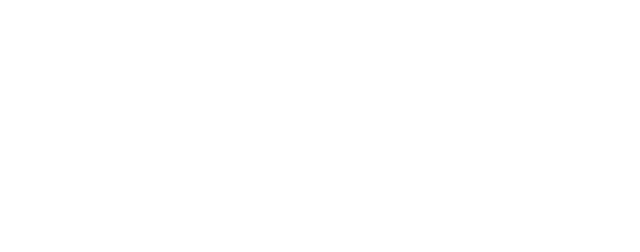
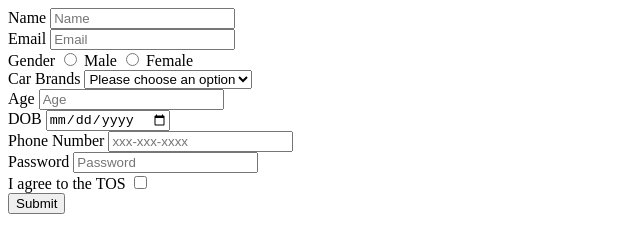
Before and after one commit to acciojob/signup-form-car-bhuvan243, a website: page main.html in a window 1280 px wide. Shown: the whole page, without its empty margins (0-640 px from the left). Drawn offline with Linux system fonts and the light colour scheme.

Commit message:
created a submission

```diff
--- a/main.html
+++ b/main.html
@@ -8,6 +8,43 @@
 
 <body>
 	<!-- the entire body must be written by student -->
+	<form method="post">
+		<label for="name">Name</label>
+		<input type="text" id="name" placeholder="Name" required>
+		<br>
+		<label for="email">Email</label>
+		<input type="email" id="email" placeholder="Email" required>
+		<br>
+		<label for="gender">Gender</label>
+		<input type="radio" name="gender" id="gender_m" required> Male
+		<input type="radio" name="gender" id="gender_f" required> Female
+		<br>
+		<label for="cars">Car Brands</label>
+		<select id="cars">
+			<option disabled selected>Please choose an option</option>
+			<option> BMW </option>
+			<option> Audi </option>
+			<option> Benz </option>
+		</select>
+		<br>
+		<label for="age">Age</label>
+		<input type="number" id="age" placeholder="Age" required>
+		<br>
+		<label for="dob">DOB</label>
+		<input type="date" id="dob"" required>
+		<br>
+		<label for="tel">Phone Number</label>
+		<input type="tel" id="tel" placeholder="xxx-xxx-xxxx">
+		<br>
+		<label for="name">Password</label>
+		<input type="password" id="password" placeholder="Password" required>
+		<br>
+		<label for="tos">I agree to the TOS</label>
+		<input type="checkbox" id="tos" required>
+		<br>
+		<button type="submit">Submit</button>
+	</form>
+
     <script type="text/javascript" src="./script.js">
 </script>
 
```
